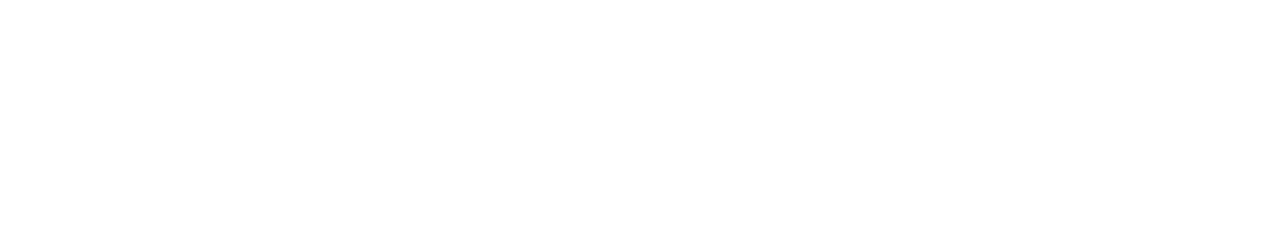
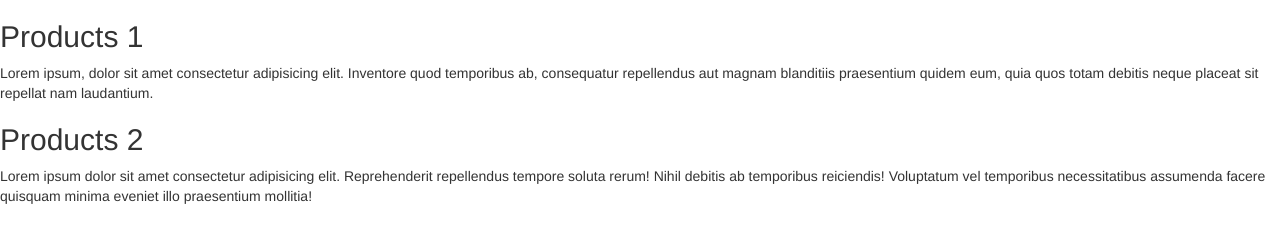
Before and after one commit to rajbhatta/HTML-5-revision, a plain HTML site: page 01-Article/index.html in a window 1280 px wide. Drawn offline with nearby package versions, Linux system fonts and the light colour scheme.

Commit message:
How to use article tag in HTML 5

```diff
--- a/01-Article/index.html
+++ b/01-Article/index.html
@@ -1,5 +1,6 @@
 <!DOCTYPE html>
 <html lang="en">
+
 <head>
     <meta charset="utf-8">
     <meta http-equiv="X-UA-Compatible" content="IE=edge">
@@ -12,7 +13,19 @@
 
 <body>
 
+    <article>
+        <h2>Products 1</h2>
+        <p>Lorem ipsum, dolor sit amet consectetur adipisicing elit. Inventore quod temporibus ab, consequatur
+            repellendus aut magnam blanditiis praesentium quidem eum, quia quos totam debitis neque placeat sit repellat
+            nam laudantium.</p>
+    </article>
 
+    <article>
+        <h2> Products 2</h2>
+        <p>Lorem ipsum dolor sit amet consectetur adipisicing elit. Reprehenderit repellendus tempore soluta rerum!
+            Nihil debitis ab temporibus reiciendis! Voluptatum vel temporibus necessitatibus assumenda facere quisquam
+            minima eveniet illo praesentium mollitia!</p>
+    </article>
 
 
     <!-- JQuery needed for Bootstrap's JavaScript plugin -->
```
Also changed, not shown: 1 other file. Lines whose indentation alone changed are shown as unchanged.
